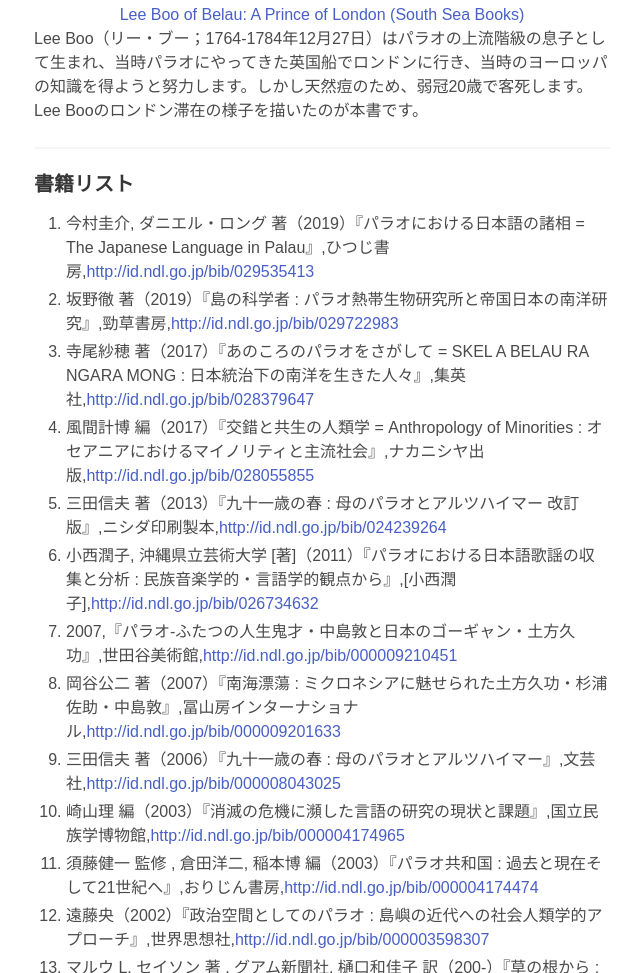
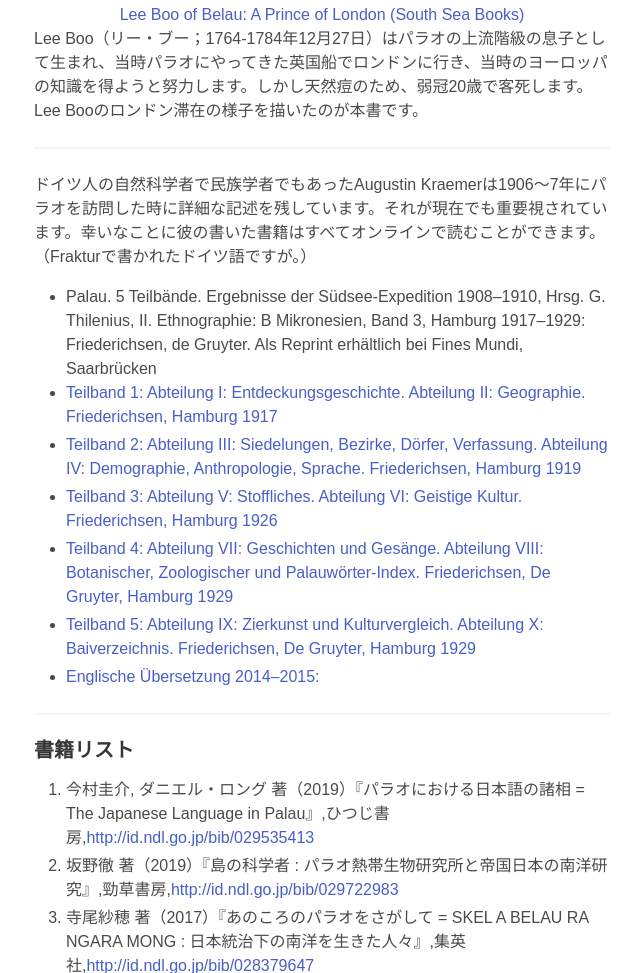
Before and after one commit to Daichi1983/my-research-interest, a Gatsby site: page /palau/books in a window 1280 px wide. Shown: the part 2022-2995 px from the top of the page, without its empty margins (318-958 px from the left). Built offline with nearby package versions, Linux system fonts and the light colour scheme; Gatsby itself is replaced by a stand-in of ours.

Commit message:
20210922_updated

```diff
--- a/src/pages/palau/books.js
+++ b/src/pages/palau/books.js
@@ -80,6 +80,38 @@ const BooksPage = () => {
 
 <hr />
 
+
+<p>ドイツ人の自然科学者で民族学者でもあったAugustin
+Kraemerは1906～7年にパラオを訪問した時に詳細な記述を残しています。それが現在でも重要視されています。幸いなことに彼の書いた書籍はすべてオンラインで読むことができます。（Frakturで書かれたドイツ語ですが。）</p>
+
+<ul>
+  <li>
+     Palau. 5 Teilbände. Ergebnisse der Südsee-Expedition 1908–1910, Hrsg. G. Thilenius, II. Ethnographie: B Mikronesien, Band 3, Hamburg 1917–1929: Friederichsen, de Gruyter. Als Reprint erhältlich bei Fines Mundi, Saarbrücken
+      <li>
+	<Link to="http://digitalisate.sub.uni-hamburg.de/detail.html?tx_dlf%5Bid%5D=14131">Teilband 1: Abteilung I: Entdeckungsgeschichte. Abteilung II: Geographie. Friederichsen, Hamburg 1917</Link>
+      </li>
+      <li>
+	<Link to="http://digitalisate.sub.uni-hamburg.de/detail.html?tx_dlf%5Bid%5D=14008">Teilband 2: Abteilung III: Siedelungen, Bezirke, Dörfer, Verfassung. Abteilung IV: Demographie, Anthropologie, Sprache. Friederichsen, Hamburg 	1919</Link>
+      </li>
+      <li>
+	<Link to="http://digitalisate.sub.uni-hamburg.de/detail.html?tx_dlf%5Bid%5D=14057">Teilband 3: Abteilung V: Stoffliches. Abteilung VI: Geistige Kultur. Friederichsen, Hamburg 1926</Link>
+      </li>
+      <li>
+	<Link to="http://digitalisate.sub.uni-hamburg.de/detail.html?tx_dlf%5Bid%5D=13493">Teilband 4: Abteilung VII: Geschichten und Gesänge. Abteilung VIII: Botanischer, Zoologischer und Palauwörter-Index. Friederichsen, De Gruyter, Hamburg 1929</Link>
+      </li>
+      <li>
+	<Link to="http://digitalisate.sub.uni-hamburg.de/detail.html?tx_dlf%5Bid%5D=14128">Teilband 5: Abteilung IX: Zierkunst und Kulturvergleich. Abteilung X: Baiverzeichnis. Friederichsen, De Gruyter, Hamburg 1929</Link>
+      </li>
+      <li>
+	<Link to="http://www.belaunationalmuseum.net/exhibits/indoor/germany/kramer.htm">Englische Übersetzung 2014–2015:</Link>
+      </li>
+   </li>
+</ul>
+
+
+
+<hr />
+
 <h4>
 書籍リスト
 </h4>
```
